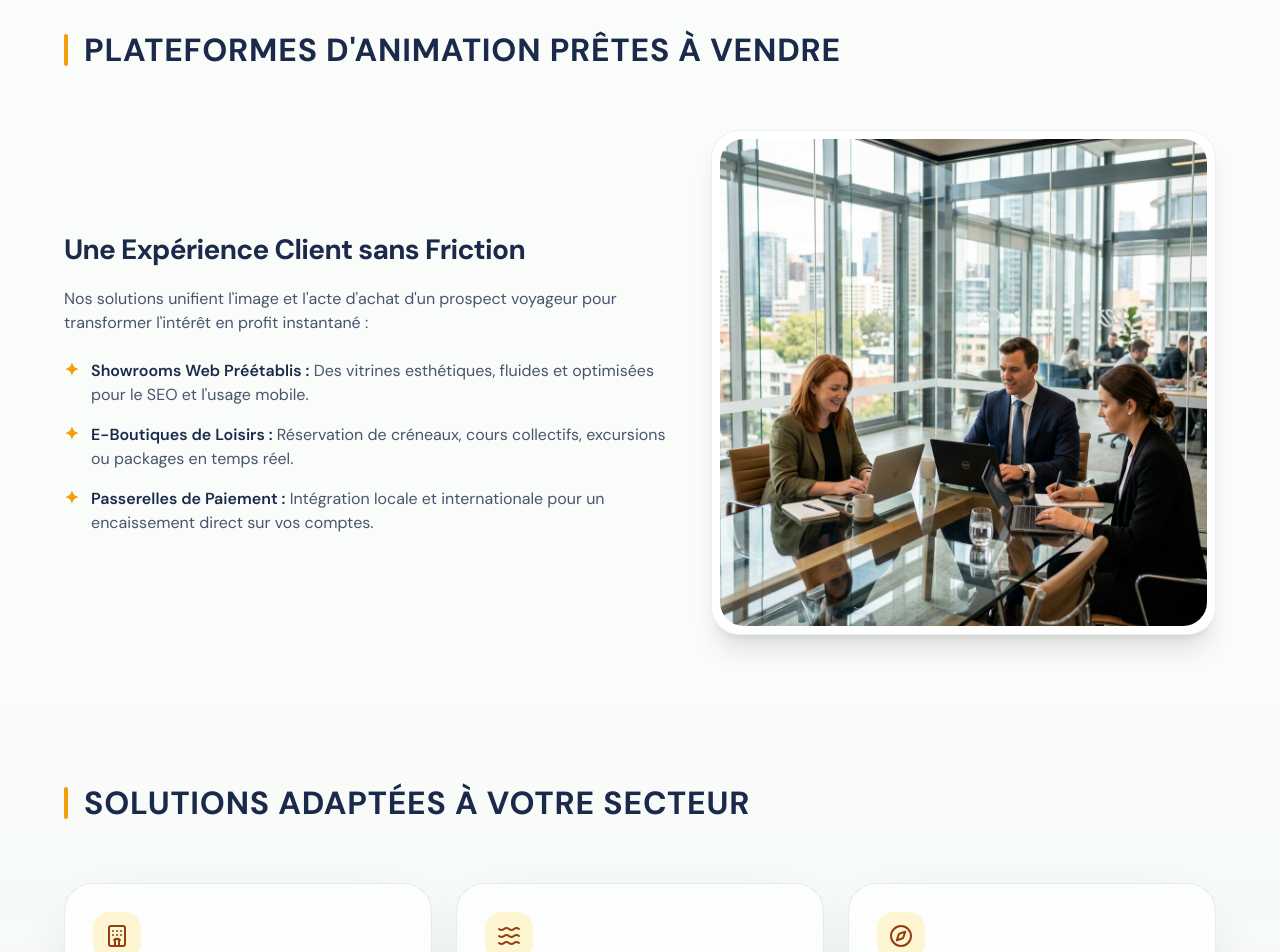
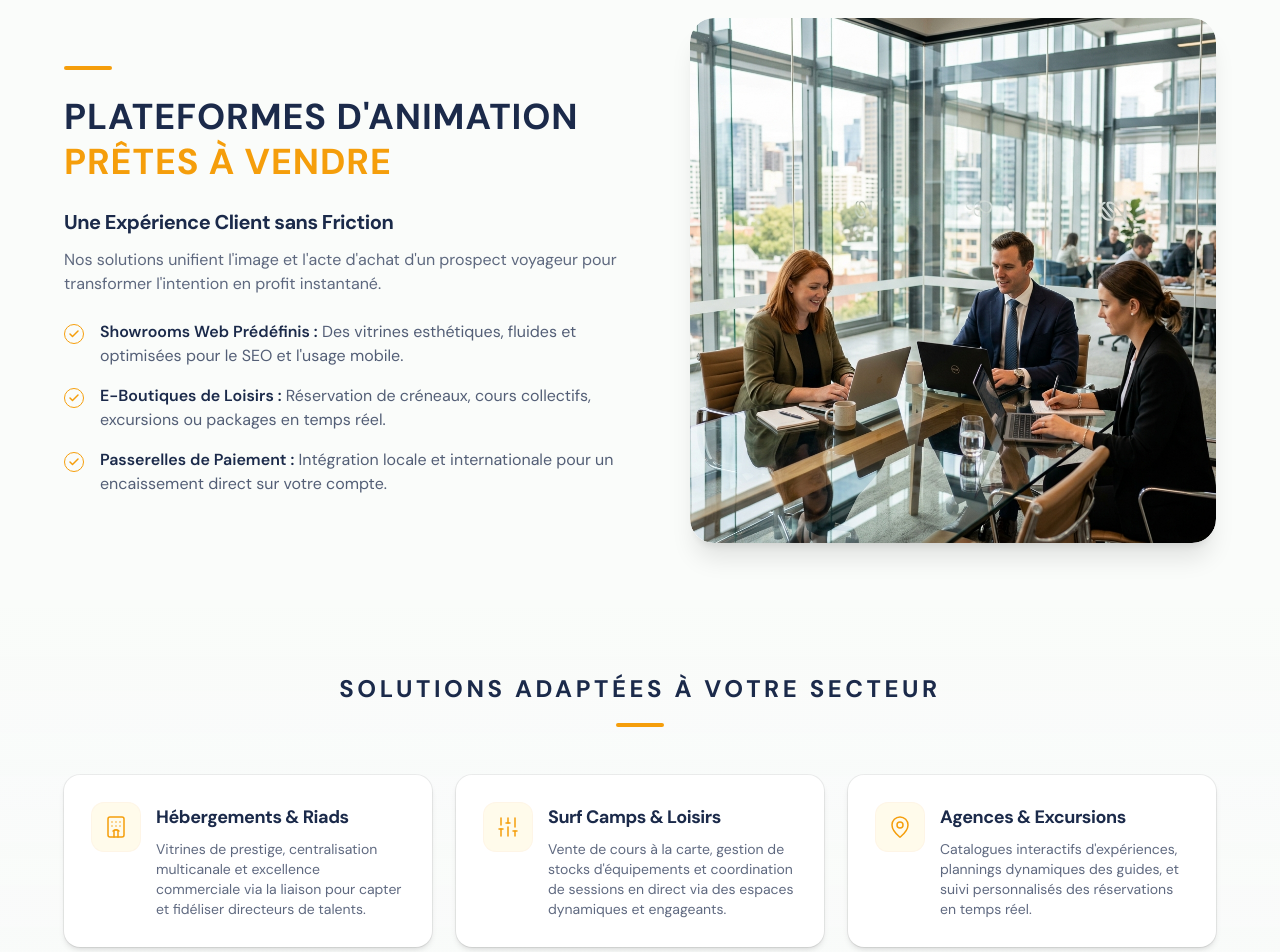
Before and after one commit to alaouiabdnour03/my-landing-page, a React (Vite) app: page / in a window 1280 px wide. Shown: the part 1580-2532 px from the top of the page. Built offline with nearby package versions, Linux system fonts and the light colour scheme.

Commit message:
style(landing): update Plateformes d'Animation and Solutions sections layouts to match mockups exactly including icons and dotted background decor

```diff
--- a/src/components/landing/LaMecLanding.jsx
+++ b/src/components/landing/LaMecLanding.jsx
@@ -1,6 +1,6 @@
 import React from "react";
 import { motion, useScroll, useTransform } from "motion/react";
-import { ArrowDown, ArrowRight, Check, Hotel, Waves, Compass, Cloud, Store } from "lucide-react";
+import { ArrowDown, ArrowRight, Check, Hotel, Waves, Compass, Cloud, Store, Sliders, MapPin } from "lucide-react";
 import { AnimatedBackground } from "./AnimatedBackground";
 import { Reveal, SectionLabel, FeatureCard, SECTION, INNER } from "./Primitives";
 import { PricingSection } from "./PricingSection";
@@ -159,31 +159,28 @@ export const LaMecLanding = () => {
       </section>
 
       {/* ───────── PLATEFORMES D'ANIMATION PRÊTES À VENDRE ───────── */}
-      <section className={`relative ${SECTION}`}>
+      <section className={`relative ${SECTION} py-12 sm:py-16`}>
         <div className={INNER}>
-          <Reveal>
-            <div className="flex items-center gap-4">
-              <div className="w-1 h-8 bg-amber-500 rounded-full shrink-0" />
-              <h2 className="text-[clamp(22px,3vw,32px)] font-bold uppercase tracking-wide text-brand-navy">
-                Plateformes d'Animation Prêtes à Vendre
-              </h2>
-            </div>
-          </Reveal>
-
-          <Reveal delay={1} className="mt-14 grid gap-10 lg:grid-cols-[1.2fr_1fr] items-center">
+          <div className="grid gap-12 lg:grid-cols-[1.1fr_1fr] items-center">
             {/* Left Content */}
             <div>
-              <h3 className="text-[clamp(20px,2.5vw,28px)] font-bold text-brand-navy mb-4">
+              <div className="w-12 h-1 bg-amber-500 rounded-full mb-6" />
+              <h2 className="text-[clamp(24px,3.5vw,36px)] font-bold uppercase tracking-wide text-brand-navy leading-tight">
+                Plateformes d'Animation <br />
+                <span className="text-amber-500">Prêtes à Vendre</span>
+              </h2>
+
+              <h3 className="text-lg sm:text-xl font-bold text-brand-navy mt-6 mb-3">
                 Une Expérience Client sans Friction
               </h3>
-              <p className="text-brand-navy/80 text-sm sm:text-base leading-relaxed mb-6">
-                Nos solutions unifient l'image et l'acte d'achat d'un prospect voyageur pour transformer l'intérêt en profit instantané :
+              <p className="text-brand-navy/70 text-sm sm:text-base leading-relaxed mb-6">
+                Nos solutions unifient l'image et l'acte d'achat d'un prospect voyageur pour transformer l'intention en profit instantané.
               </p>
 
               <ul className="space-y-4">
                 {[
                   {
-                    title: "Showrooms Web Préétablis",
+                    title: "Showrooms Web Prédéfinis",
                     desc: "Des vitrines esthétiques, fluides et optimisées pour le SEO et l'usage mobile."
                   },
                   {
@@ -192,12 +189,14 @@ export const LaMecLanding = () => {
                   },
                   {
                     title: "Passerelles de Paiement",
-                    desc: "Intégration locale et internationale pour un encaissement direct sur vos comptes."
+                    desc: "Intégration locale et internationale pour un encaissement direct sur votre compte."
                   }
                 ].map((item, i) => (
-                  <li key={item.title} className="flex items-start gap-3">
-                    <span className="text-amber-500 font-bold text-lg leading-none mt-0.5">✦</span>
-                    <p className="text-brand-navy/80 text-sm sm:text-base leading-relaxed">
+                  <li key={item.title} className="flex items-start gap-4">
+                    <div className="flex h-5 w-5 shrink-0 items-center justify-center rounded-full border border-amber-500 text-amber-500 mt-1">
+                      <Check className="h-3 w-3 stroke-[3]" />
+                    </div>
+                    <p className="text-brand-navy/75 text-sm sm:text-base leading-relaxed">
                       <strong className="font-semibold text-brand-navy">{item.title} :</strong> {item.desc}
                     </p>
                   </li>
@@ -205,62 +204,81 @@ export const LaMecLanding = () => {
               </ul>
             </div>
 
-            {/* Right Image */}
-            <div className="relative overflow-hidden rounded-[28px] border border-brand-navy/[0.08] bg-white p-2 shadow-xl">
+            {/* Right Image with dotted decoration */}
+            <div className="relative">
+              {/* Top Right Dot Grid Decoration */}
+              <div className="absolute -top-6 -right-6 -z-10 w-32 h-32 bg-[radial-gradient(#f59e0b_1.5px,transparent_1.5px)] [background-size:12px_12px] opacity-25" />
+              {/* Bottom Left Dot Grid Decoration */}
+              <div className="absolute -bottom-6 -left-6 -z-10 w-32 h-32 bg-[radial-gradient(#f59e0b_1.5px,transparent_1.5px)] [background-size:12px_12px] opacity-25" />
+
+              <div className="relative overflow-hidden rounded-3xl bg-white shadow-xl">
                 <img
                   src="/team_meeting.png"
                   alt="Une Expérience Client sans Friction"
-                className="w-full h-auto rounded-[24px] object-cover"
+                  className="w-full h-auto rounded-3xl object-cover"
                 />
               </div>
-          </Reveal>
+            </div>
+          </div>
         </div>
       </section>
 
       {/* ───────── SOLUTIONS ADAPTÉES À VOTRE SECTEUR ───────── */}
-      <section className={`relative ${SECTION} bg-gradient-to-b from-transparent via-brand-green-pale/20 to-transparent`}>
+      <section className={`relative ${SECTION} py-12 sm:py-16 bg-gradient-to-b from-transparent via-gray-50/40 to-transparent`}>
         <div className={INNER}>
           <Reveal>
-            <div className="flex items-center gap-4">
-              <div className="w-1 h-8 bg-amber-500 rounded-full shrink-0" />
-              <h2 className="text-[clamp(22px,3vw,32px)] font-bold uppercase tracking-wide text-brand-navy">
+            <div className="text-center">
+              <h2 className="text-[clamp(18px,2.5vw,24px)] font-bold uppercase tracking-[0.15em] text-brand-navy">
                 Solutions Adaptées à Votre Secteur
               </h2>
+              <div className="mx-auto mt-4 w-12 h-1 bg-amber-500 rounded-full" />
             </div>
           </Reveal>
 
-          <Reveal delay={1} className="mt-14 grid gap-6 md:grid-cols-3">
-            {/* Card 1 */}
-            <div className="glass-card rounded-[28px] p-7 ring-1 ring-black/[0.05] shadow-lg hover:-translate-y-1 transition-transform duration-300">
-              <div className="h-12 w-12 rounded-2xl bg-amber-100/80 text-amber-800 flex items-center justify-center mb-6">
-                <Hotel className="h-6 w-6" />
+          <Reveal delay={1} className="mt-12 grid gap-6 lg:grid-cols-3">
+            {/* Card 1 — Hébergements & Riads */}
+            <div className="flex gap-4 rounded-2xl bg-white p-6 sm:p-7 ring-1 ring-black/[0.06] shadow-md hover:-translate-y-1 transition-transform duration-300">
+              <div className="shrink-0">
+                <div className="flex h-12 w-12 items-center justify-center rounded-xl bg-amber-50 text-amber-500 ring-1 ring-amber-500/10">
+                  <Hotel className="h-6 w-6 stroke-[1.5]" />
                 </div>
-              <h3 className="text-lg font-bold text-brand-navy mb-3">Hébergements &amp; Riads</h3>
-              <p className="text-brand-navy/75 text-sm leading-relaxed">
-                Vitrines de prestige, synchronisation multicanale et assistants conversationnels IA bilingues pour capter la clientèle d'affaires et de loisirs.
+              </div>
+              <div>
+                <h3 className="text-base sm:text-lg font-bold text-brand-navy mb-2">Hébergements &amp; Riads</h3>
+                <p className="text-brand-navy/70 text-xs sm:text-sm leading-relaxed">
+                  Vitrines de prestige, centralisation multicanale et excellence commerciale via la liaison pour capter et fidéliser directeurs de talents.
                 </p>
               </div>
+            </div>
 
-            {/* Card 2 */}
-            <div className="glass-card rounded-[28px] p-7 ring-1 ring-black/[0.05] shadow-lg hover:-translate-y-1 transition-transform duration-300">
-              <div className="h-12 w-12 rounded-2xl bg-amber-100/80 text-amber-800 flex items-center justify-center mb-6">
-                <Waves className="h-6 w-6" />
+            {/* Card 2 — Surf Camps & Loisirs */}
+            <div className="flex gap-4 rounded-2xl bg-white p-6 sm:p-7 ring-1 ring-black/[0.06] shadow-md hover:-translate-y-1 transition-transform duration-300">
+              <div className="shrink-0">
+                <div className="flex h-12 w-12 items-center justify-center rounded-xl bg-amber-50 text-amber-500 ring-1 ring-amber-500/10">
+                  <Sliders className="h-6 w-6 stroke-[1.5]" />
                 </div>
-              <h3 className="text-lg font-bold text-brand-navy mb-3">Surf Camps &amp; Loisirs</h3>
-              <p className="text-brand-navy/75 text-sm leading-relaxed">
-                Vente de cours en ligne, gestion de stocks d'équipements, réservations de sessions et création de packages hybrides d'hébergement/sport.
+              </div>
+              <div>
+                <h3 className="text-base sm:text-lg font-bold text-brand-navy mb-2">Surf Camps &amp; Loisirs</h3>
+                <p className="text-brand-navy/70 text-xs sm:text-sm leading-relaxed">
+                  Vente de cours à la carte, gestion de stocks d'équipements et coordination de sessions en direct via des espaces dynamiques et engageants.
                 </p>
               </div>
+            </div>
 
-            {/* Card 3 */}
-            <div className="glass-card rounded-[28px] p-7 ring-1 ring-black/[0.05] shadow-lg hover:-translate-y-1 transition-transform duration-300">
-              <div className="h-12 w-12 rounded-2xl bg-amber-100/80 text-amber-800 flex items-center justify-center mb-6">
-                <Compass className="h-6 w-6" />
+            {/* Card 3 — Agences & Excursions */}
+            <div className="flex gap-4 rounded-2xl bg-white p-6 sm:p-7 ring-1 ring-black/[0.06] shadow-md hover:-translate-y-1 transition-transform duration-300">
+              <div className="shrink-0">
+                <div className="flex h-12 w-12 items-center justify-center rounded-xl bg-amber-50 text-amber-500 ring-1 ring-amber-500/10">
+                  <MapPin className="h-6 w-6 stroke-[1.5]" />
                 </div>
-              <h3 className="text-lg font-bold text-brand-navy mb-3">Agences &amp; Excursions</h3>
-              <p className="text-brand-navy/75 text-sm leading-relaxed">
-                Catalogues interactifs d'expériences, plannings dynamiques de guides, et devis personnalisés configurés pour un envoi automatique.
+              </div>
+              <div>
+                <h3 className="text-base sm:text-lg font-bold text-brand-navy mb-2">Agences &amp; Excursions</h3>
+                <p className="text-brand-navy/70 text-xs sm:text-sm leading-relaxed">
+                  Catalogues interactifs d'expériences, plannings dynamiques des guides, et suivi personnalisés des réservations en temps réel.
                 </p>
+              </div>
             </div>
           </Reveal>
         </div>
```
Lines whose indentation alone changed are shown as unchanged.
